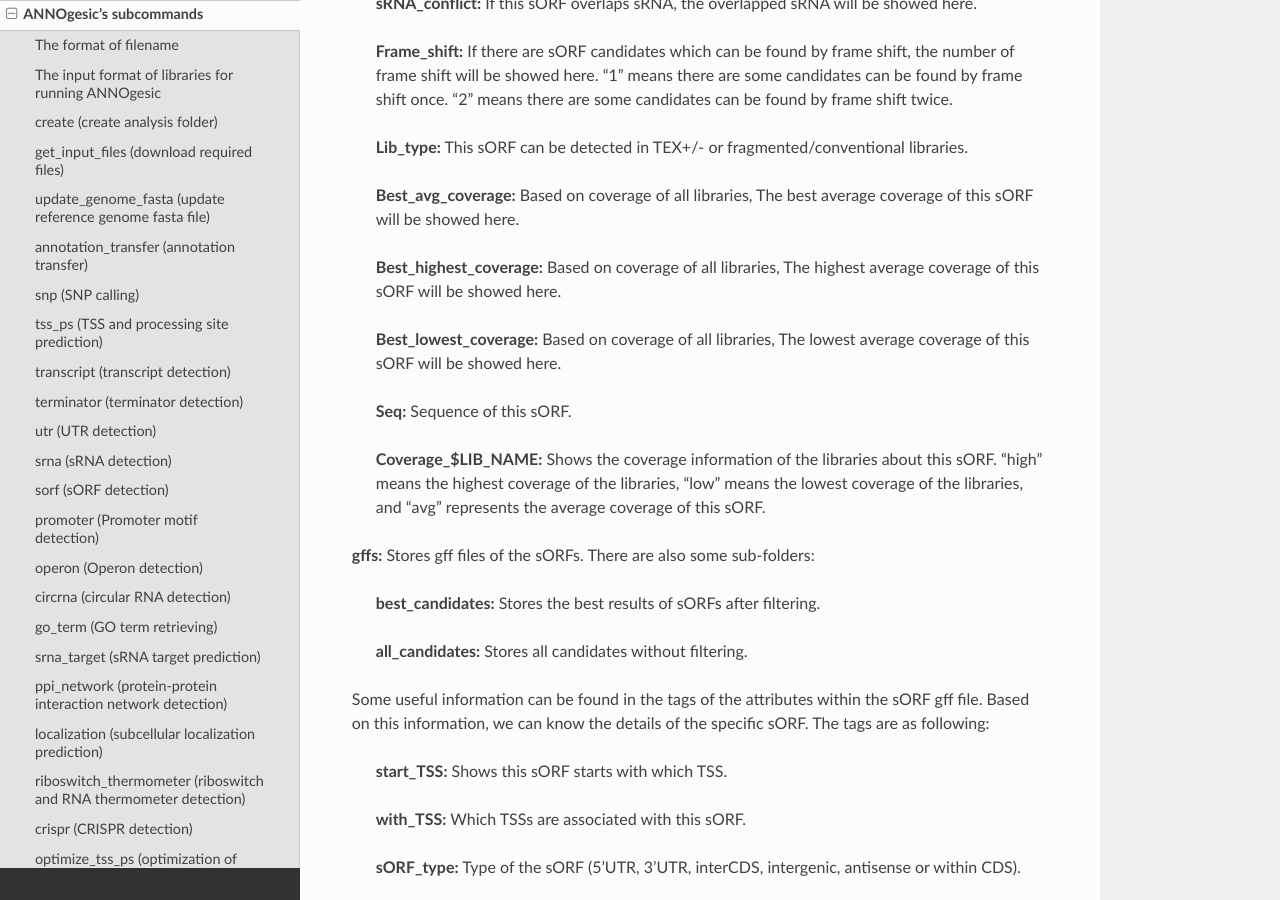
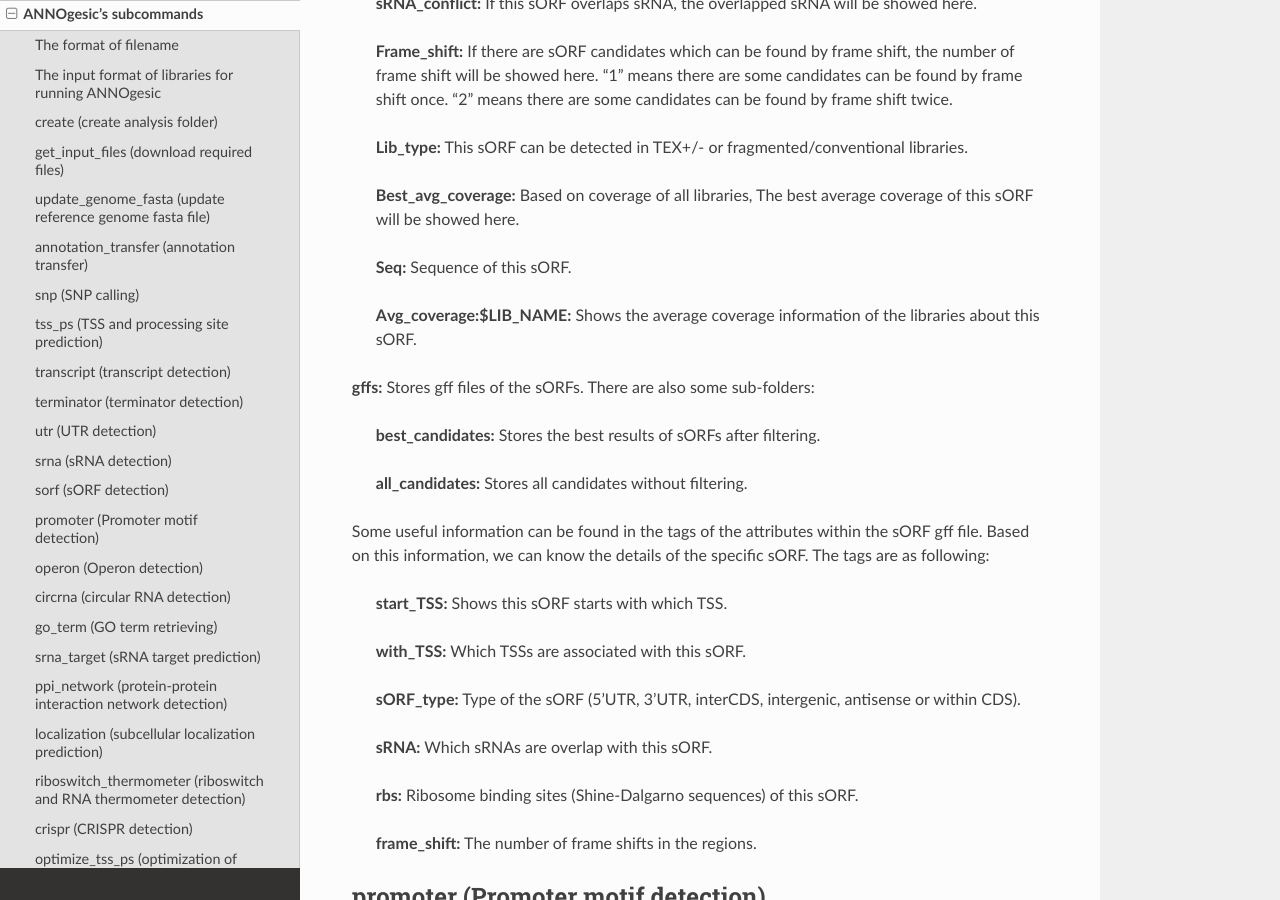
Before and after one commit to Sung-Huan/ANNOgesic, a Sphinx documentation site: the page built from docs/source/subcommands.rst, in a window 1280 px wide and 900 px high, scrolled down 44256 px. Built offline with Sphinx 7.4.7 and the Read the Docs theme 2.0.0, drawn with Linux system fonts in a browser that asks for light colours; pages that are not in the unit, such as notebooks, are missing from menus; some of the changed text lies outside the part shown.

```diff
--- a/docs/source/conf.py
+++ b/docs/source/conf.py
@@ -58,7 +58,7 @@
 # The short X.Y version.
 version = '0.6'
 # The full version, including alpha/beta/rc tags.
-release = '0.7.0'
+release = '0.7.1'
 
 # The language for content autogenerated by Sphinx. Refer to documentation
 # for a list of supported languages.
--- a/docs/source/subcommands.rst
+++ b/docs/source/subcommands.rst
@@ -1958,7 +1958,7 @@
 
 	**sRNA_length:** sRNA length.
 
-	**Avg_coverage_$LIB_NAME:** Shows the average coverage information of the libraries about this sRNA.
+	**Avg_coverage:$LIB_NAME:** Shows the average coverage information of the libraries about this sRNA.
 
 **gffs:** Stores gff files of the sRNA. There are also some sub-folders:
 
@@ -2236,14 +2236,9 @@
 
 	**Best_avg_coverage:** Based on coverage of all libraries, The best average coverage of this sORF will be showed here.
 
-        **Best_highest_coverage:** Based on coverage of all libraries, The highest average coverage of this sORF will be showed here.
-
-        **Best_lowest_coverage:** Based on coverage of all libraries, The lowest average coverage of this sORF will be showed here.
-
 	**Seq:** Sequence of this sORF.
 
-	**Coverage_$LIB_NAME:** Shows the coverage information of the libraries about this sORF. "high" means the highest coverage of the libraries,
-        "low" means the lowest coverage of the libraries, and "avg" represents the average coverage of this sORF.
+	**Avg_coverage:$LIB_NAME:** Shows the average coverage information of the libraries about this sORF.
 
 **gffs:** Stores gff files of the sORFs. There are also some sub-folders:
 
--- a/setup.py
+++ b/setup.py
@@ -11,7 +11,7 @@
 
 setup(
     name='ANNOgesic',
-    version='0.7.0',
+    version='0.7.1',
     packages=['annogesiclib'],
     author='Sung-Huan Yu',
     author_email='sung-huan.yu@uni-wuerzburg.de',
```
Also changed, not shown: other parts of docs/source/subcommands.rst (+1 -1 lines), 3 other files.
